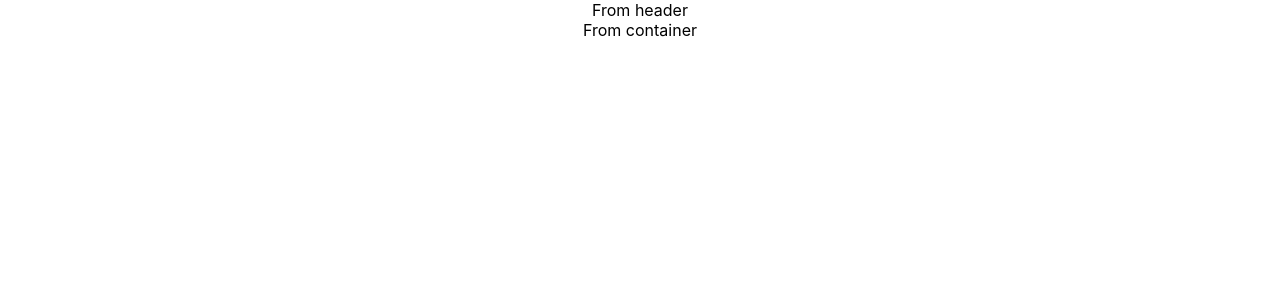
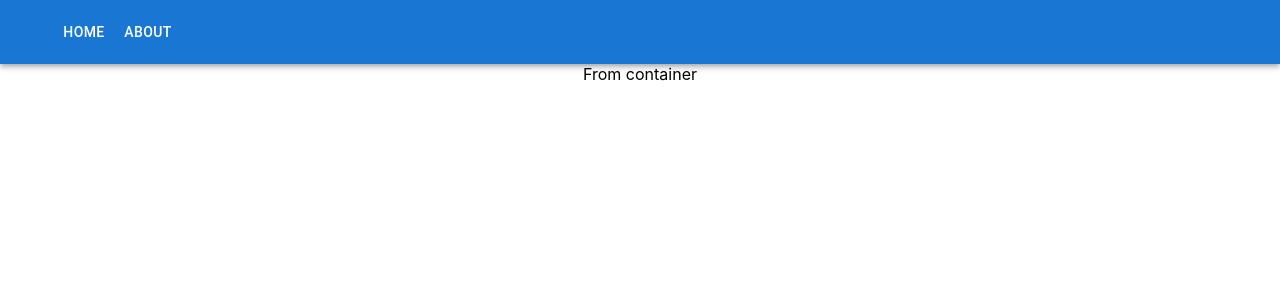
Before and after one commit to Zapihra/AdvancedWebAppWeek10, a React (Create React App) app: page / in a window 1280 px wide. Shown: the top 300 px of the page. Built offline with nearby package versions, Linux system fonts and the light colour scheme.

Commit message:
task3 Material-UI

```diff
--- a/package.json
+++ b/package.json
@@ -3,6 +3,9 @@
   "version": "0.1.0",
   "private": true,
   "dependencies": {
+    "@emotion/react": "^11.11.3",
+    "@emotion/styled": "^11.11.0",
+    "@mui/material": "^5.15.6",
     "@testing-library/jest-dom": "^5.17.0",
     "@testing-library/react": "^13.4.0",
     "@testing-library/user-event": "^13.5.0",
--- a/src/App.js
+++ b/src/App.js
@@ -2,7 +2,7 @@ import logo from './logo.svg';
 import './App.css';
 import SecondContainer from './components/MyContainer';
 import About from './components/About';
-import Header from './components/Header';
+import AppBarTop from './components/Header';
 import {BrowserRouter as Router, Routes, Route} from "react-router-dom";
 
 function App() {
@@ -10,8 +10,8 @@ function App() {
     <Router>
     <div className="App">
       <Routes>
-        <Route path="/" element={<><Header/> <SecondContainer/> </>}/>
-        <Route path='/about' element={<><Header/><About/> </>}/>
+        <Route path="/" element={<><AppBarTop/> <SecondContainer/> </>}/>
+        <Route path='/about' element={<><AppBarTop/><About/> </>}/>
       </Routes>
     </div>
     </Router>
--- a/src/components/Header.js
+++ b/src/components/Header.js
@@ -1,7 +1,29 @@
-const Header = () => {
-    return(
-    <>
-        <div> From header</div>
-    </>)
+import * as React from 'react';
+import AppBar from '@mui/material/AppBar';
+import Box from '@mui/material/Box';
+import Toolbar from '@mui/material/Toolbar';
+import Typography from '@mui/material/Typography';
+import Button from '@mui/material/Button';
+import IconButton from '@mui/material/IconButton';
+
+export default function AppBarTop() {
+  return (
+    <Box sx={{ flexGrow: 1 }}>
+      <AppBar position="static">
+        <Toolbar>
+          <IconButton
+            size="large"
+            edge="start"
+            color="inherit"
+            aria-label="menu"
+            sx={{ mr: 2 }}
+          >
+          </IconButton>
+          <Button color="inherit" href='/'>Home</Button>
+          <Button color="inherit" href='/about'>About</Button>
+
+        </Toolbar>
+      </AppBar>
+    </Box>
+  );
 }
-export default Header
```
Also changed, not shown: 1 other file (tests, documents, lock files or other folders).
